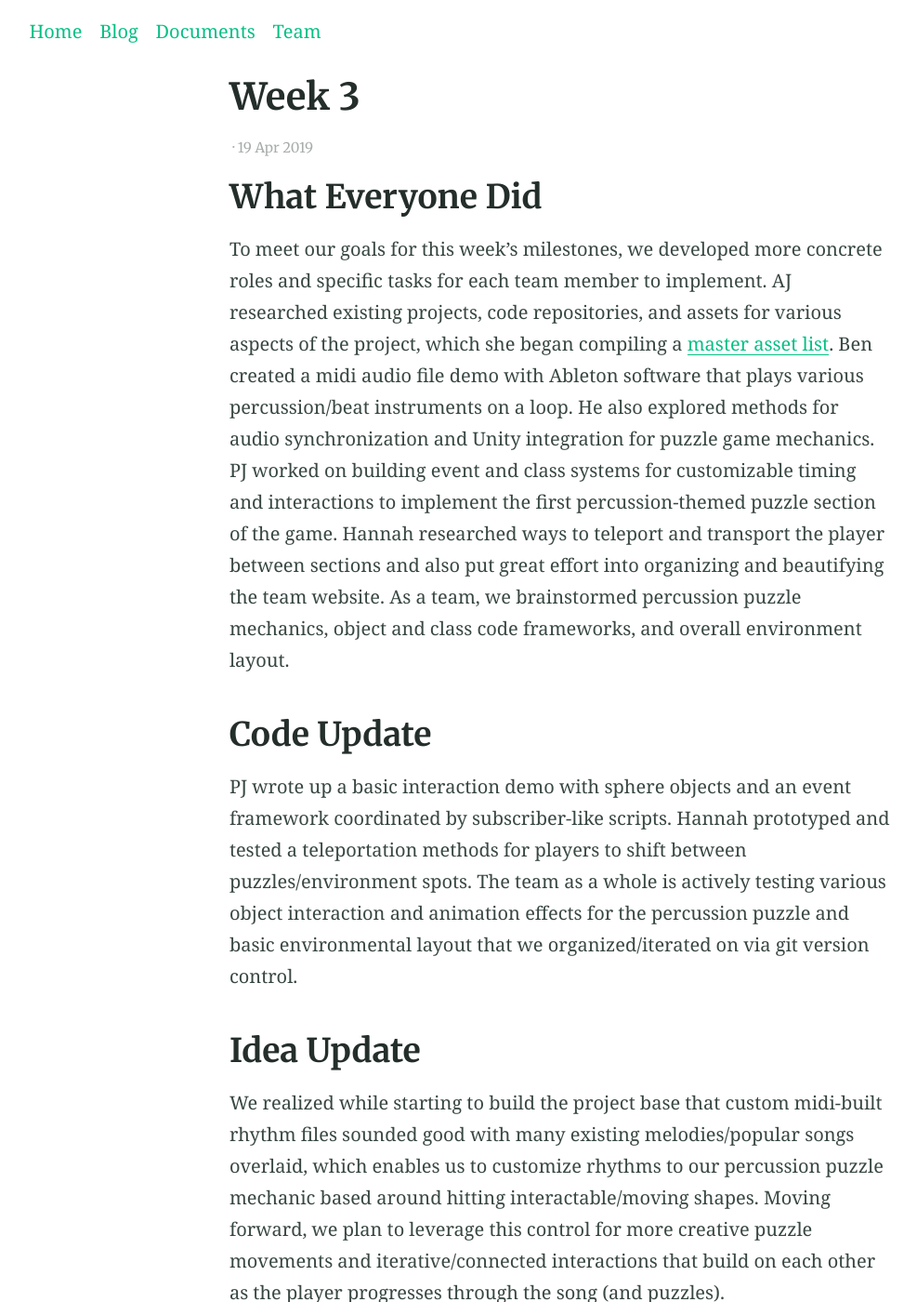
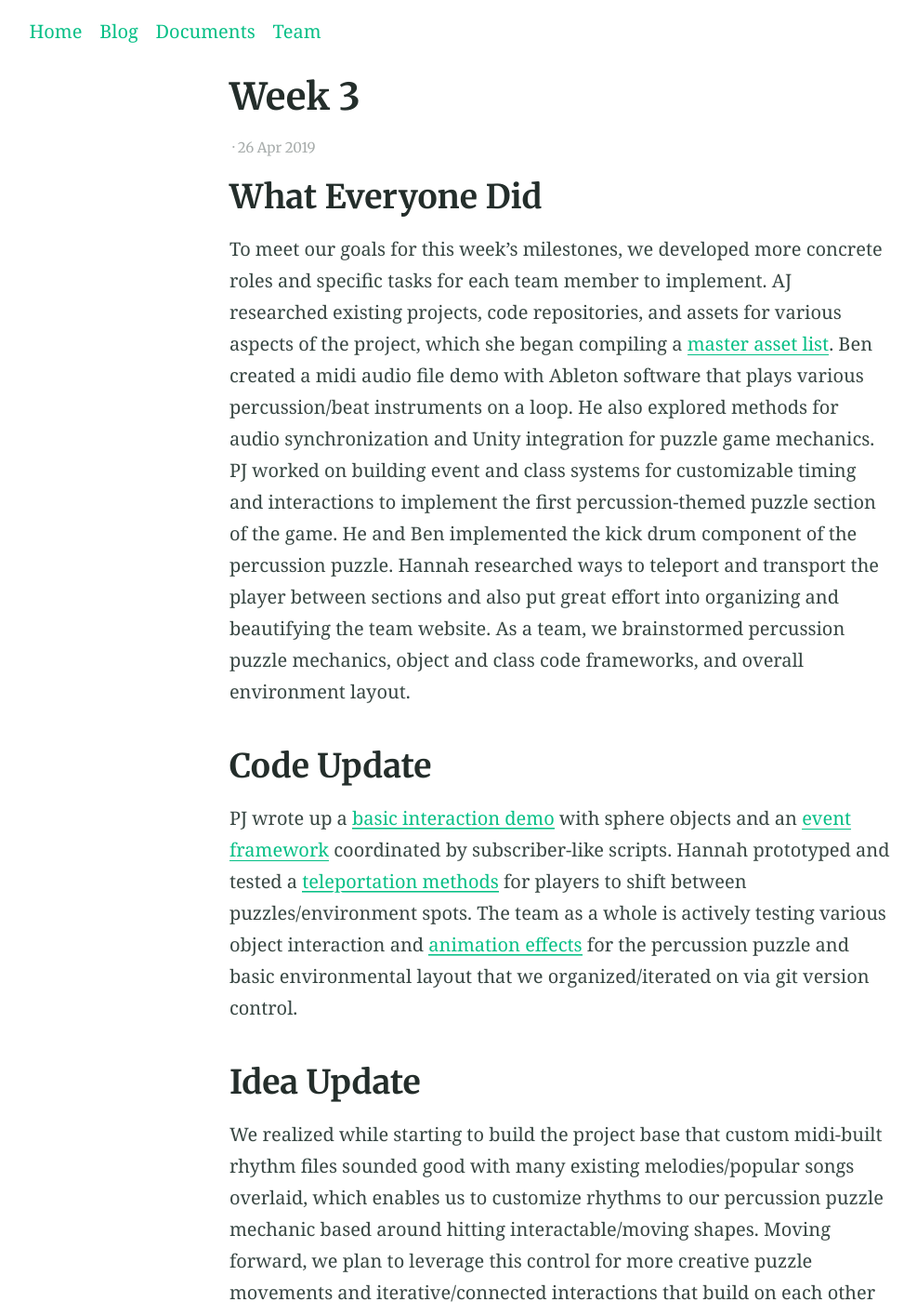
Before and after one commit to aj1118/vrcapstone19sp-team7, a Jekyll site: the page built from _posts/2019-04-26-Week-3.md, in a window 1280 px wide and 1400 px high. Shown: the whole window at 93% size, without its empty margins (36-1023 px from the left). Built offline with Jekyll 4.4.1, drawn with Linux system fonts in a browser that asks for light colours; our own code applies the rules of GitHub Pages for plain Markdown files; some of the changed text lies outside the part shown.

Commit message:
Update and rename 2019-04-19-Week-3.md to 2019-04-26-Week-3.md

```diff
--- a/_posts/2019-04-19-Week-3.md
+++ b/_posts/2019-04-26-Week-3.md
@@ -5,17 +5,17 @@ title: Week 3
 ## What Everyone Did
 To meet our goals for this week's milestones, we developed more concrete roles and specific tasks for each team member to implement. AJ researched existing projects, code repositories, and assets for various aspects of the project, which she began compiling
 a [master asset list](https://docs.google.com/document/d/1_3IYWaWWG4hmq9tFfhHMzJMrd16TxXhU1g3Dy5EdnlQ). Ben created a midi audio file demo with Ableton software that plays various percussion/beat instruments on a loop. He also explored methods for audio synchronization and Unity integration for puzzle game mechanics.
-PJ worked on building event and class systems for customizable timing and interactions to implement the first percussion-themed puzzle section of the game. Hannah researched ways to teleport and transport the player between sections and also put great effort into organizing and beautifying the team website.
+PJ worked on building event and class systems for customizable timing and interactions to implement the first percussion-themed puzzle section of the game. He and Ben implemented the kick drum component of the percussion puzzle. Hannah researched ways to teleport and transport the player between sections and also put great effort into organizing and beautifying the team website.
 As a team, we brainstormed percussion puzzle mechanics, object and class code frameworks, and overall environment layout.
 
 ## Code Update
-PJ wrote up a basic interaction demo with sphere objects and an event framework coordinated by subscriber-like scripts. Hannah prototyped and tested a teleportation methods for players to shift between puzzles/environment spots. The team as a whole is actively testing various object interaction and animation effects for the percussion puzzle and basic environmental layout that we organized/iterated on via git version control.
+PJ wrote up a [basic interaction demo](https://github.com/UWRealityLab/vrcapstone19sp-team7/blob/master/PhantasiaConductor/Assets/Scenes/PercussionScene.unity) with sphere objects and an [event framework](https://github.com/UWRealityLab/vrcapstone19sp-team7/tree/master/PhantasiaConductor/Assets/Scripts/Observers) coordinated by subscriber-like scripts. Hannah prototyped and tested a [teleportation methods](https://github.com/UWRealityLab/vrcapstone19sp-team7/blob/master/PhantasiaConductor/Assets/Scenes/MainScene.unity) for players to shift between puzzles/environment spots. The team as a whole is actively testing various object interaction and [animation effects](https://github.com/UWRealityLab/vrcapstone19sp-team7/tree/master/PhantasiaConductor/Assets/Animation) for the percussion puzzle and basic environmental layout that we organized/iterated on via git version control.
 
 ## Idea Update
 We realized while starting to build the project base that custom midi-built rhythm files sounded good with many existing melodies/popular songs overlaid, which enables us to customize rhythms to our percussion puzzle mechanic based around hitting interactable/moving shapes. Moving forward, we plan to leverage this control for more creative puzzle movements and iterative/connected interactions that build on each other as the player progresses through the song (and puzzles).
 
 ## Plan for Next Week
-* Finalize details of the percussion puzzle mechanics to build a working demo
+* Finalize details of the percussion puzzle mechanics to build a working demo (adding more instruments, syncing with audio, centralized syncing of audio across all parts)
 * Continue working on syncing audio snippets to objects/motions, get a smooth system working for a basic percussion demo
 * Establish a good code framework/class hierarchy for the start of game and first puzzle
 * Set up basic environment and layout with boxes to mark objects to interact with based on AJ's sketch
```
